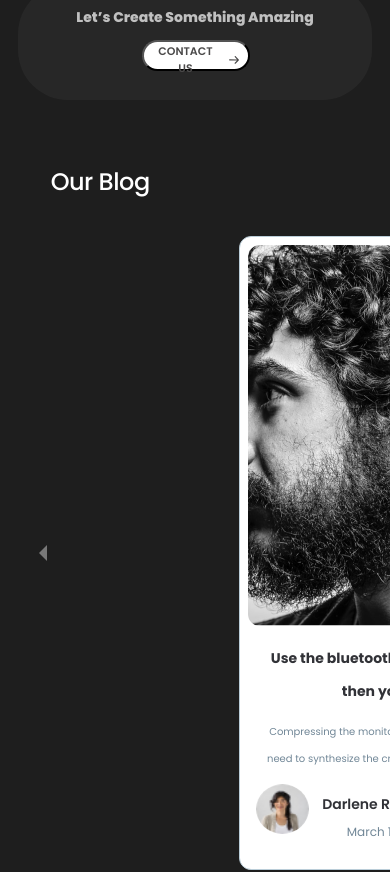
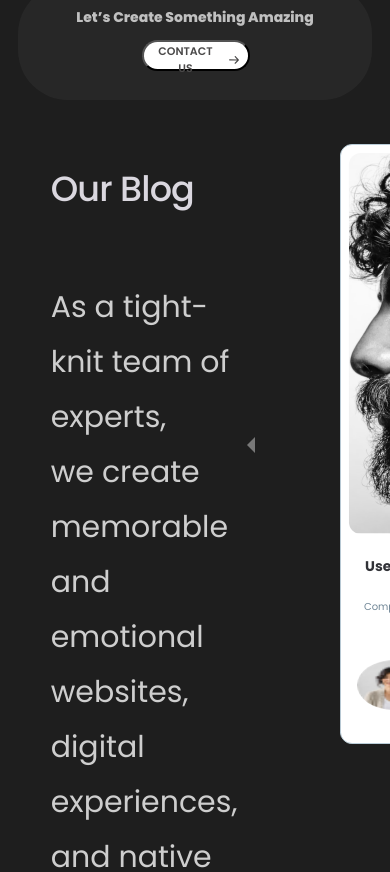
Before and after one commit to Silk-Dev/silkdev.com.tn, a Next.js app in the folder silkdev-website/: page / in a window 390 px wide. Shown: the part 3500-4372 px from the top of the page. Built offline with nearby package versions, Linux system fonts and the light colour scheme.

Commit message:
responsive

```diff
--- a/silkdev-website/src/app/components/OurBlog/OurBlog.tsx
+++ b/silkdev-website/src/app/components/OurBlog/OurBlog.tsx
@@ -11,7 +11,6 @@ import blogs from "../../public/assets/blogs";
 const OurServices = () => {
   return (
     <div className={styles.background}>
-      <div className={styles.desktop}>
       <div className={styles.containerrow}>
         <div className={styles.container}>
           <h1 className={styles.containerh1}>Our Blog</h1>
@@ -42,39 +41,6 @@ const OurServices = () => {
         </div>
       </div>
     </div>
-
-      <div className={styles.mobile}>
-        <div className={styles.containercolumn}>
-          <div className={styles.container}>
-            <h1 className={styles.containerh1}>Our Blog</h1>
-            <div id={styles.containercard}>
-              <div className={styles.containercardrow}>
-                <Carousel autoPlay={true} infiniteLoop={true} interval={2000}>
-                  {blogs.map((blog, index) => (
-                    <div key={index}>
-                      <Blog
-                        img={blog.img}
-                        title={blog.title}
-                        description={blog.description}
-                        avatar={blog.avatar}
-                        userName={blog.user_name}
-                        date={blog.date}
-                      />
-                    </div>
-                  ))}
-                </Carousel>
-              </div>
-            </div>
-            <p className={styles.containerp}>
-              As a tight-knit team of experts,
-              <br /> we create memorable and
-              <br /> emotional websites, digital
-              <br /> experiences, and native apps.
-            </p>
-          </div>
-        </div>
-      </div>
-    </div>
   );
 };
 
--- a/silkdev-website/src/app/components/OurBlog/ourblog.module.scss
+++ b/silkdev-website/src/app/components/OurBlog/ourblog.module.scss
@@ -1,16 +1,12 @@
 @import url('https://fonts.googleapis.com/css2?family=Poppins:wght@400;500;600&family=Roboto:wght@500&display=swap');
+
 .background{
-  background-color: #1E1E1E;
-  width: 100vw;
-  height: 100vh;
-  overflow: hidden;
-  padding-bottom: 100px;
+    background-color: #1E1E1E;
+    width: 100vw;
+    height: 100%;
+    overflow: hidden;
+    padding-bottom: 100px;
 }
-@media only screen and (min-width: 601px) {
-  .mobile{
-    display:none
-  }
-
 .containerh1{
     color: #DAD7DF;
     font-family: Poppins;
@@ -169,164 +165,3 @@
     overflow: hidden;
     width: 100%;
   }
-
-}
-  @media only screen and (max-width: 600px){
-    .desktop{
-      display:none
-    }
-
-  .containerh1{color: #FFF;
-    font-family: Poppins;
-    font-size: 24px;
-    font-style: normal;
-    font-weight: 500;
-    line-height: 76px;
-    letter-spacing: -0.48px;}
-    .containerp{
-      color: rgba(235, 235, 235, 0.86);
-      font-family: Poppins;
-      font-size: 30px;
-      font-style: normal;
-      font-weight: 400;
-      line-height: 55px;
-
-  }
-  .container{
-      display: flex;
-      flex-direction: column;
-      margin-left: 13%;
-      margin-top: 0%;
-  }
-
-  /* Style div elements that have class equal to tag */
-  .tag {
-      padding: 4px 8px;
-      border: 1px solid #e5eaed;
-
-      border-radius: 50px;
-      font-size: 12px;
-      font-weight: 600;
-      color: #788697;
-    }
-
-    /* Style div elements that have class equal to name */
-    .name {
-      color: var(--blacks-high-emphasis, #313237);
-      /* Headings/Heading */
-      font-family: Poppins;
-      font-size: 14px;
-      font-style: normal;
-      font-weight: 700;
-      line-height: 33.8px;
-    }
-    .imgCont{
-      width: 40%;
-    }
-    .avatar {
-      vertical-align: middle;
-      border-radius: 50%;
-      margin-top:4%;
-      height: 50px;
-    }
-   .containeravatar{
-      display: flex;
-      justify-content: space-between;
-   }
-  .containeravatarclm{
-      display: flex;
-      flex-direction: column;
-      margin-left: 6%;
-      width: 100%;
-
-   }
-   .avatarh1{
-      color: var(--blacks-high-emphasis, #313237);
-      font-family: Poppins;
-      font-size: 14px;
-      font-style: normal;
-      font-weight: 600;
-      line-height: 26.4px;
-   }
-   .avatarp{
-      color: var(--blacks-mid-emphasis, #718797);
-      font-family: Poppins;
-      font-size: 12px;
-      font-style: normal;
-      font-weight: 400;
-      line-height: 16.8px;
-      margin-top: -2%;
-   }
-   .svg{margin-left: 11%;
-      margin-top: 6%;}
-    .p {
-      color: var(--blacks-mid-emphasis, #718797);
-
-      font-family: Poppins;
-      font-size: 10px;
-      font-style: normal;
-      font-weight: 400;
-      line-height: 26.4px;
-    }
-    #containercard {
-      margin-left: -22px;
-    }
-    .containercardrow{ display:flex;
-      flex-direction:row;
-    gap:1rem}
-    /* Style button element */
-    .button {
-      border: none;
-      padding: 12px 24px;
-      border-radius: 50px;
-
-      font-weight: 600;
-      color: #0077ff;
-      background-color: #e0efff;
-
-      /* Button is inline-block element by default, it need to have block display for margin: 0 auto; to work */
-      margin: 0 auto;
-      display: block;
-
-      /* Button is a clickable element, therefore it should have a pointer cursor */
-      cursor: pointer;
-    }
-    .spaceBetween{
-      display: flex;
-      justify-content: space-between;
-      width: 80%;
-    }
-    .carddetails {
-      /* Add space around the details */
-      padding: 16px 8px 8px 8px;
-    }
-    .img{
-      width: 100%;
-      border-radius: 12px;
-      // height: 214px;
-      object-fit: cover;
-    }
-    .card {
-      /* Change background color */
-      background-color: white;
-
-      /* Add border */
-      border: 1px solid #bacdd8;
-
-      /* Add space between the border and the content */
-      padding: 8px;
-
-      border-radius: 12px;
-      width: 300px
-    }
-    .containerrow{
-      display: flex;
-      flex-direction: row;
-    }
-
-    .carouselitems {
-      display: flex;
-      overflow: hidden;
-      width: 100%;
-    }
-  }
--- a/silkdev-website/src/app/globals.css
+++ b/silkdev-website/src/app/globals.css
@@ -26,6 +26,3 @@ body{
 }#ourblog_containercard__865_3 > div > div > div.carousel.carousel-slider > div > ul > li:nth-child(2) > div > div > div > div.ourblog_spaceBetween__fXw4I > img{
   width: 10%;
 }
-#ourblog_containercard__865_3 > div > div > div.carousel.carousel-slider {
- width:22% !important;
-}
```
Also changed, not shown: silkdev-website/src/app/components/OurBlog/Blog.tsx (+31 -19 lines). Lines whose indentation alone changed are shown as unchanged.
